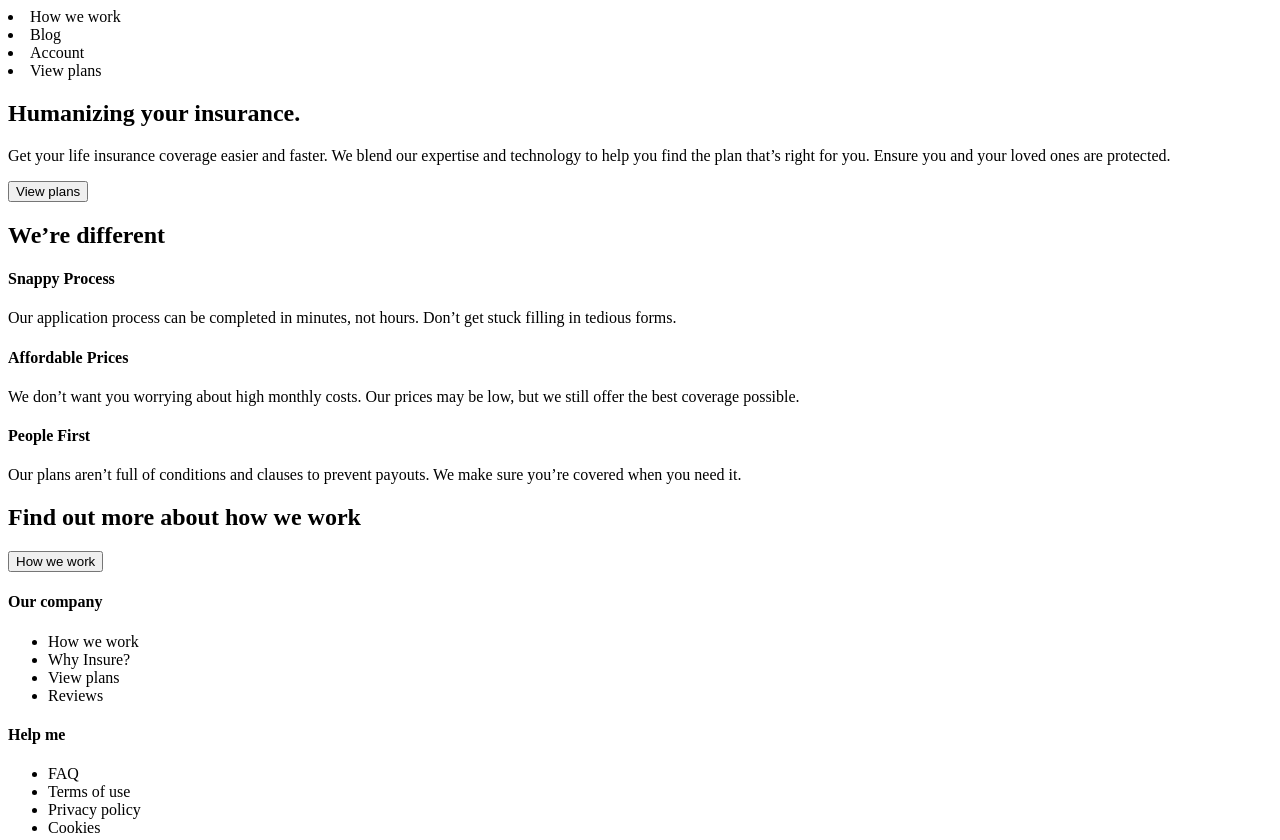
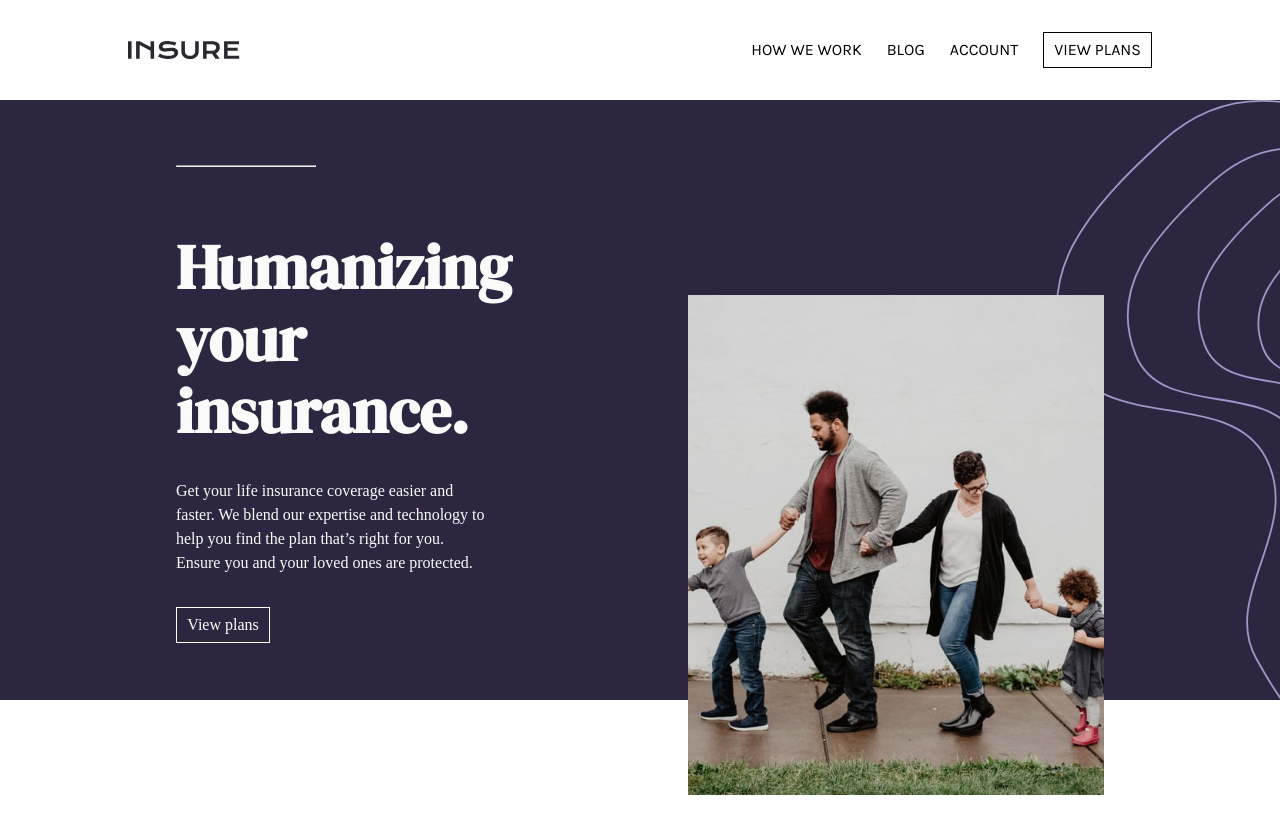
Before and after one commit to outerpreneur/insure-landing-page-master, a plain HTML site: page index.html in a window 1280 px wide. Shown: the top 840 px of the page. Drawn offline with Linux system fonts and the light colour scheme.

Commit message:
home page

```diff
--- a/index.html
+++ b/index.html
@@ -11,6 +11,13 @@
       sizes="32x32"
       href="./images/favicon-32x32.png"
     />
+    <link rel="stylesheet" href="./style.css" />
+    <link rel="preconnect" href="https://fonts.googleapis.com" />
+    <link rel="preconnect" href="https://fonts.gstatic.com" crossorigin />
+    <link
+      href="https://fonts.googleapis.com/css2?family=DM+Serif+Display&family=Karla:wght@400;700&display=swap"
+      rel="stylesheet"
+    />
 
     <title>Frontend Mentor | Insure landing page</title>
 
@@ -18,61 +25,82 @@
   </head>
   <body>
     <header>
+      <div class="inner-header">
+        <img src="./images/logo.svg" />
         <nav>
           <li>How we work</li>
           <li>Blog</li>
           <li>Account</li>
           <li>View plans</li>
         </nav>
+      </div>
     </header>
-    <section>
+
+    <section class="hero">
+      <div class="inner-hero">
+        <div class="column-1">
+          <hr />
           <h1>Humanizing your insurance.</h1>
 
           <p>
             Get your life insurance coverage easier and faster. We blend our
-        expertise and technology to help you find the plan that’s right for you.
-        Ensure you and your loved ones are protected.
+            expertise and technology to help you find the plan that’s right for
+            you. Ensure you and your loved ones are protected.
           </p>
 
           <button>View plans</button>
+        </div>
+        <img src="./images/image-intro-desktop.jpg" />
+      </div>
     </section>
 
-    <section>
+    <section class="features">
+      <div class="inner-features">
+        <hr />
         <h2>We’re different</h2>
 
-      <div>
+        <div class="three-features">
+          <div class="feature">
+            <img src="./images/icon-snappy-process.svg" />
             <h4>Snappy Process</h4>
 
             <p>
-          Our application process can be completed in minutes, not hours. Don’t
-          get stuck filling in tedious forms.
+              Our application process can be completed in minutes, not hours.
+              Don’t get stuck filling in tedious forms.
             </p>
           </div>
 
-      <div>
+          <div class="feature">
+            <img src="./images/icon-affordable-prices.svg" />
             <h4>Affordable Prices</h4>
 
             <p>
-          We don’t want you worrying about high monthly costs. Our prices may be
-          low, but we still offer the best coverage possible.
+              We don’t want you worrying about high monthly costs. Our prices
+              may be low, but we still offer the best coverage possible.
             </p>
           </div>
 
-      <div>
+          <div class="feature">
+            <img src="./images/icon-people-first.svg" />
             <h4>People First</h4>
 
             <p>
-          Our plans aren’t full of conditions and clauses to prevent payouts. We
-          make sure you’re covered when you need it.
+              Our plans aren’t full of conditions and clauses to prevent
+              payouts. We make sure you’re covered when you need it.
             </p>
           </div>
+        </div>
+      </div>
     </section>
-    <section>
+    <section class="banner">
+      <div class="inner-banner">
         <h2>Find out more about how we work</h2>
 
         <button>How we work</button>
+      </div>
     </section>
     <footer>
+      <img src="./images/logo.svg" />
       <div>
         <h4>Our company</h4>
 
--- /dev/null
+++ b/style.css
@@ -0,0 +1,236 @@
+:root {
+  --Dark-Violet: hsl(256, 26%, 20%);
+  --Grayish-Blue: hsl(216, 30%, 68%);
+
+  --Very-Dark-Violet: hsl(270, 9%, 17%);
+  --Dark-Grayish-Violet: hsl(273, 4%, 51%);
+  --Very-Light-Gray: hsl(0, 0%, 98%);
+
+  --font-dmserif: "DM Serif Display", serif;
+  --font-karla: "Karla", sans-serif;
+
+  --contained: 80%;
+}
+
+/* reset */
+
+/* Box sizing rules */
+*,
+*::before,
+*::after {
+  box-sizing: border-box;
+}
+
+/* Remove default margin */
+body,
+h1,
+h2,
+h3,
+h4,
+p,
+figure,
+blockquote,
+dl,
+dd {
+  margin: 0;
+}
+
+/* Remove list styles on ul, ol elements with a list role, which suggests default styling will be removed */
+ul[role="list"],
+ol[role="list"] {
+  list-style: none;
+}
+
+/* Set core root defaults */
+html:focus-within {
+  scroll-behavior: smooth;
+}
+
+/* Set core body defaults */
+body {
+  min-height: 100vh;
+  text-rendering: optimizeSpeed;
+  line-height: 1.5;
+}
+
+/* A elements that don't have a class get default styles */
+a:not([class]) {
+  text-decoration-skip-ink: auto;
+}
+
+/* Make images easier to work with */
+img,
+picture {
+  max-width: 100%;
+  display: block;
+}
+
+/* Inherit fonts for inputs and buttons */
+input,
+button,
+textarea,
+select {
+  font: inherit;
+}
+
+/* Remove all animations, transitions and smooth scroll for people that prefer not to see them */
+@media (prefers-reduced-motion: reduce) {
+  html:focus-within {
+    scroll-behavior: auto;
+  }
+
+  *,
+  *::before,
+  *::after {
+    animation-duration: 0.01ms !important;
+    animation-iteration-count: 1 !important;
+    transition-duration: 0.01ms !important;
+    scroll-behavior: auto !important;
+  }
+}
+
+.inner-header {
+  display: flex;
+  align-items: center;
+  justify-content: space-between;
+  max-width: var(--contained);
+  margin: 0 auto;
+  padding: 2em 0;
+}
+
+.inner-header nav {
+  display: flex;
+  align-items: center;
+  list-style: none;
+  gap: 25px;
+  text-transform: uppercase;
+  font-family: var(--font-karla);
+}
+
+.inner-header nav li:last-child {
+  background-color: white;
+  padding: 5px 10px;
+  border: 1px solid black;
+}
+
+.hero {
+  background: url(./images/bg-pattern-intro-right-mobile.svg),
+    var(--Dark-Violet);
+  background-repeat: no-repeat;
+  background-size: contain;
+  background-position: right;
+  height: 600px;
+  display: flex;
+  align-items: center;
+}
+
+.inner-hero {
+  max-width: var(--contained);
+  margin: 0 auto;
+  display: grid;
+  grid-template-columns: repeat(2, 1fr);
+  align-items: center;
+}
+
+.column-1 {
+  color: var(--Very-Light-Gray);
+  padding: 0 3em;
+  display: flex;
+  flex-direction: column;
+  gap: 2em;
+  width: 80%;
+}
+
+.column-1 h1 {
+  font-family: var(--font-dmserif);
+  font-size: 63px;
+  line-height: 72px;
+}
+
+.column-1 button {
+  background-color: transparent;
+  border: 1px white solid;
+  color: #fff;
+  width: 30%;
+  padding: 5px 10px;
+}
+
+hr {
+  width: 140px;
+  margin-right: auto;
+  margin-left: 0;
+  margin-bottom: 2em;
+}
+
+.inner-hero img {
+  /* width: 345px; */
+  transform: translateY(145px);
+  width: 100%;
+  padding: 0 3em;
+}
+
+/* features */
+
+.features {
+  background-image: url(./images/bg-pattern-intro-left-desktop.svg);
+  background-position: left top;
+  background-repeat: no-repeat;
+  background-size: contain;
+  margin-bottom: 10em;
+}
+
+.inner-features {
+  margin-top: 20em;
+  margin-left: auto;
+  margin-right: auto;
+  max-width: 80%;
+}
+
+.inner-features h2 {
+  font-size: 72px;
+}
+
+.three-features {
+  margin-top: 3em;
+  display: grid;
+  grid-template-columns: repeat(3, 1fr);
+  gap: 3em;
+}
+
+.feature {
+  display: flex;
+  flex-direction: column;
+  gap: 1em;
+}
+
+.feature img {
+  width: 100px;
+}
+
+.banner {
+}
+
+.inner-banner {
+  max-width: var(--contained);
+  margin: 0 auto;
+  background-color: var(--Dark-Violet);
+  padding: 5em;
+  line-height: 70px;
+  display: flex;
+  align-items: center;
+  justify-content: space-between;
+}
+
+.inner-banner h2 {
+  font-size: 72px;
+  color: #fff;
+  max-width: 50%;
+}
+
+.inner-banner button {
+  background-color: transparent;
+  border: white 1px solid;
+  color: #fff;
+  text-transform: uppercase;
+  font-family: var(--font-karla);
+}
```
Also changed, not shown: app.js (added), wt.js (renamed from weathertech.js). Lines whose indentation alone changed are shown as unchanged.
